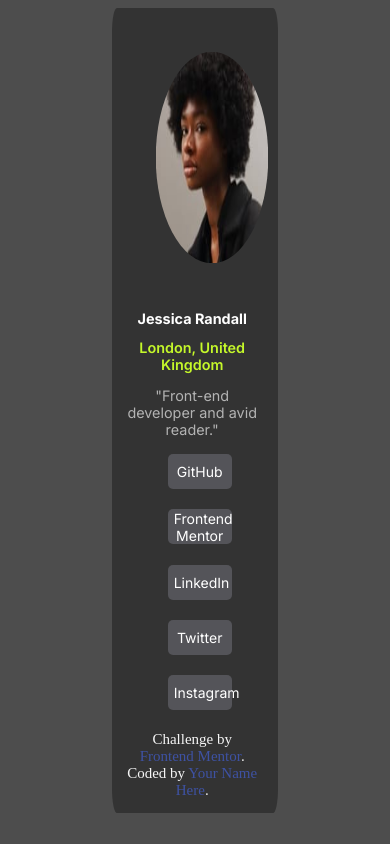
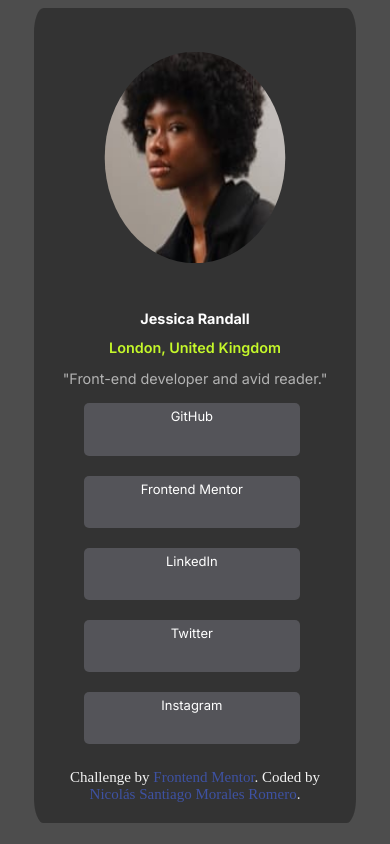
Before and after one commit to NicolasSMoralesRomero/Frontend-Mentor--social-links-profile, a plain HTML site: page index.html in a window 390 px wide. Drawn offline with Linux system fonts and the light colour scheme.

Commit message:
cambios-botones

```diff
--- a/css/style.css
+++ b/css/style.css
@@ -1,6 +1,4 @@
 @import url('https://fonts.googleapis.com/css2?family=Inter:wght@100..900&display=swap');
-
-
 
 html {
     background-color: hsl(0, 0%, 30%);
@@ -17,7 +15,6 @@ body {
     text-align: center;
     border-radius: 3%;
     width: 40%;
-    height: 80%;
     padding: 5px;
 }
 
@@ -67,26 +64,24 @@ ul{
     list-style: none;
     justify-content: center;
     align-content: center;
-    padding-right: 25px;
-    gap: 25px;
+    gap: 35px;
 }
 
 a{
     text-decoration: none;
-}
 
-button{
-    border-radius: 5px;
-    border-style: none;
-    background-color: hsl(240, 3%, 34%);
-    width: 300px;
-    height: 35px;
 }
 
 .enlaces{
     font-family: "Inter", sans-serif;
-    font-size: 14px;
+    font-size: 15px;
     color: white;
+    border-radius: 5px;
+    padding: 5px;
+    background-color: hsl(240, 3%, 34%);
+    cursor: pointer;
+    width: 27vw;
+    height: 5vh;
 }
 
 .attribution {
@@ -105,25 +100,27 @@ button{
     body{
         justify-content: center;
         align-items: baseline;
+        width: 80%;
     }
 
     .tarjetaPrincipal{
-        max-width: 90%;
+        max-width: 99%;
     }
 
-    button{
-        max-width: 85%;
+    .enlaces{
+        width: 85%;
+        font-size: small;
     }
 
     ul{
         gap: 20px;
         justify-content: center;
         align-content: center;
-        padding-right: 25px;
+        padding-right: 20px;
     }
 
     img{
-        max-width: 80%;
+        max-width: 60%;
     }
 
     h1{
@@ -139,7 +136,7 @@ button{
     }
 }
 
-button:hover{
+.enlaces:hover{
     background-color: hsl(75, 94%, 57%);
-    cursor: pointer;
+    color: black;
 }
--- a/index.html
+++ b/index.html
@@ -25,28 +25,24 @@
     <h3>"Front-end developer and avid reader."
     </h3>
 
-    <ul>
-      <li>
-        <button><a class="enlaces" href="">GitHub</a></button>
-      </li>
-      <li>
-        <button><a class="enlaces" href="">Frontend Mentor</a></button>
-      </li>
-      <li>
-        <button><a class="enlaces" href="">LinkedIn</a></button>
-      </li>
-      <li>
-        <button><a class="enlaces" href="">Twitter</a></button>
-      </li>
-      <li>
-        <button><a class="enlaces" href="">Instagram</a></button>
-      </li>
+    <ul class="botones">
+
+      <a class="enlaces" href="">GitHub</a>
+
+      <a class="enlaces" href="">Frontend Mentor</a>
+
+      <a class="enlaces" href="">LinkedIn</a>
+
+      <a class="enlaces" href="">Twitter</a>
+
+      <a class="enlaces" href="">Instagram</a>
+
     </ul>
 
 
     <div class="attribution">
       Challenge by <a href="https://www.frontendmentor.io?ref=challenge" target="_blank">Frontend Mentor</a>.
-      Coded by <a href="#">Your Name Here</a>.
+      Coded by <a href="https://github.com/NicolasSMoralesRomero" target="_blank">Nicolás Santiago Morales Romero</a>.
     </div>
   </div>
 </body>
```
